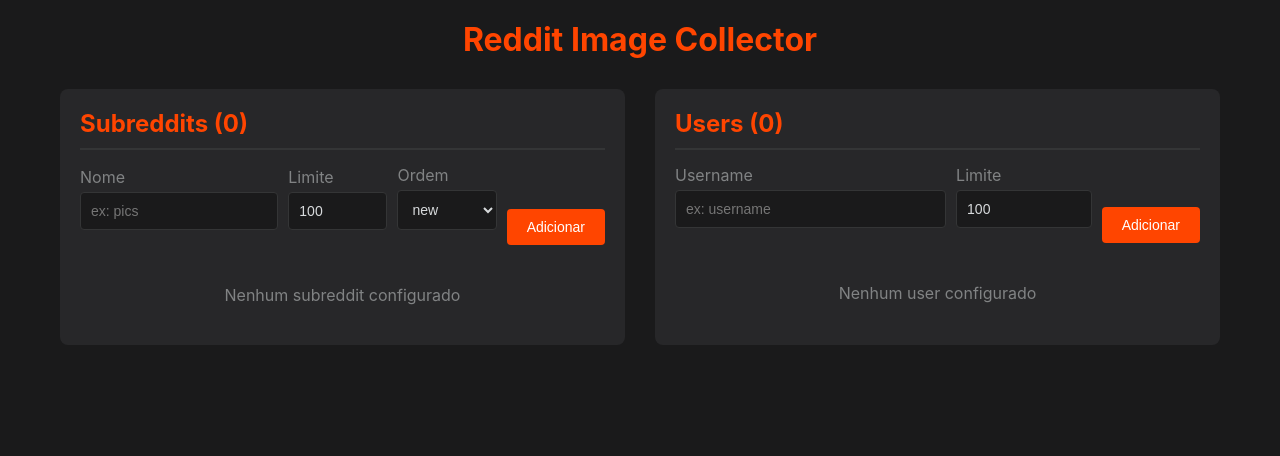
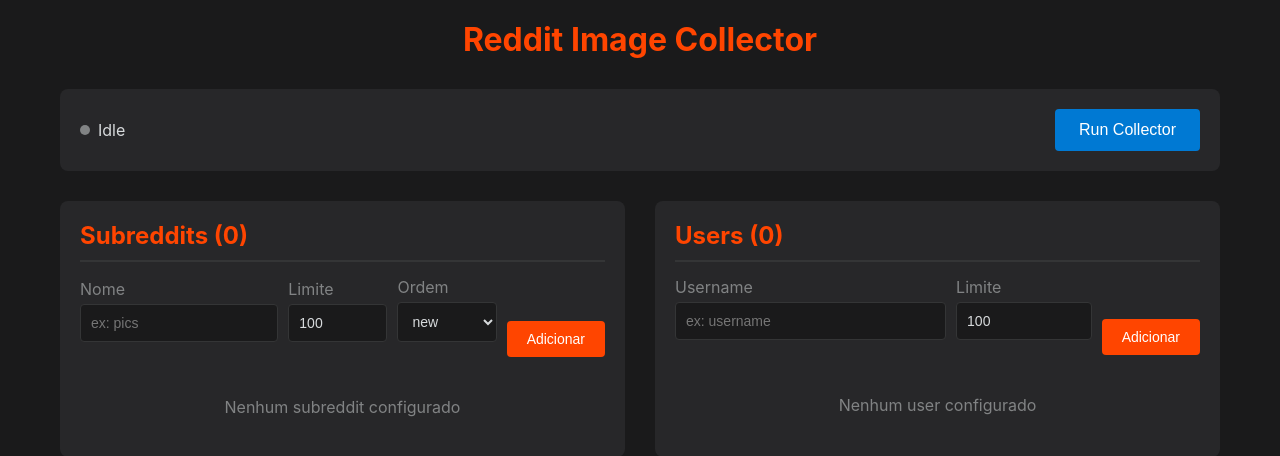
Before and after one commit to richardnixondev/reddit-image-collect, a FastAPI app: page / in a window 1280 px wide. Shown: the top 456 px of the page. Run offline with FastAPI, Linux system fonts and the light colour scheme.

Commit message:
Add run collector button and status display to web UI

```diff
--- a/src/web/templates/index.html
+++ b/src/web/templates/index.html
@@ -131,6 +131,62 @@
             color: #818384;
             padding: 20px;
         }
+        .collector-section {
+            background: #272729;
+            border-radius: 8px;
+            padding: 20px;
+            margin-bottom: 30px;
+            display: flex;
+            justify-content: space-between;
+            align-items: center;
+            flex-wrap: wrap;
+            gap: 15px;
+        }
+        .collector-info {
+            display: flex;
+            align-items: center;
+            gap: 20px;
+            flex-wrap: wrap;
+        }
+        .collector-status {
+            display: flex;
+            align-items: center;
+            gap: 8px;
+        }
+        .status-dot {
+            width: 10px;
+            height: 10px;
+            border-radius: 50%;
+            background: #818384;
+        }
+        .status-dot.running {
+            background: #4caf50;
+            animation: pulse 1.5s infinite;
+        }
+        .status-dot.success {
+            background: #4caf50;
+        }
+        .status-dot.error {
+            background: #f44336;
+        }
+        @keyframes pulse {
+            0%, 100% { opacity: 1; }
+            50% { opacity: 0.5; }
+        }
+        .btn-run {
+            background: #0079d3;
+            color: white;
+            padding: 12px 24px;
+            font-size: 16px;
+        }
+        .btn-run:disabled {
+            background: #343536;
+            cursor: not-allowed;
+        }
+        .last-run {
+            font-size: 12px;
+            color: #818384;
+        }
         .inline-form {
             display: grid;
             grid-template-columns: 2fr 1fr 1fr auto;
@@ -154,6 +210,17 @@
     <h1>Reddit Image Collector</h1>
 
     <div id="alert" class="alert"></div>
+
+    <div class="collector-section">
+        <div class="collector-info">
+            <div class="collector-status">
+                <span class="status-dot" id="status-dot"></span>
+                <span id="status-text">Idle</span>
+            </div>
+            <div class="last-run" id="last-run"></div>
+        </div>
+        <button class="btn-run" id="run-btn" onclick="runCollector()">Run Collector</button>
+    </div>
 
     <div class="container">
         <div class="section">
@@ -329,6 +396,71 @@
                 showAlert('Erro de conexao', 'error');
             }
         }
+
+        async function runCollector() {
+            const btn = document.getElementById('run-btn');
+            btn.disabled = true;
+
+            try {
+                const response = await fetch('/api/collector/run', {
+                    method: 'POST'
+                });
+
+                if (response.ok) {
+                    showAlert('Collector started!', 'success');
+                    updateStatus();
+                } else {
+                    const data = await response.json();
+                    showAlert(data.detail || 'Error starting collector', 'error');
+                    btn.disabled = false;
+                }
+            } catch (err) {
+                showAlert('Connection error', 'error');
+                btn.disabled = false;
+            }
+        }
+
+        async function updateStatus() {
+            try {
+                const response = await fetch('/api/collector/status');
+                const data = await response.json();
+
+                const dot = document.getElementById('status-dot');
+                const text = document.getElementById('status-text');
+                const btn = document.getElementById('run-btn');
+                const lastRun = document.getElementById('last-run');
+
+                dot.className = 'status-dot';
+
+                if (data.running) {
+                    dot.classList.add('running');
+                    text.textContent = 'Running...';
+                    btn.disabled = true;
+                } else {
+                    btn.disabled = false;
+                    if (data.last_result === 'success') {
+                        dot.classList.add('success');
+                        text.textContent = 'Completed';
+                    } else if (data.last_result && data.last_result.startsWith('error')) {
+                        dot.classList.add('error');
+                        text.textContent = 'Error';
+                    } else {
+                        text.textContent = 'Idle';
+                    }
+                }
+
+                if (data.last_run) {
+                    const date = new Date(data.last_run);
+                    lastRun.textContent = 'Last run: ' + date.toLocaleString();
+                }
+            } catch (err) {
+                console.error('Failed to update status:', err);
+            }
+        }
+
+        // Update status every 5 seconds
+        setInterval(updateStatus, 5000);
+        updateStatus();
     </script>
 </body>
 </html>
```
